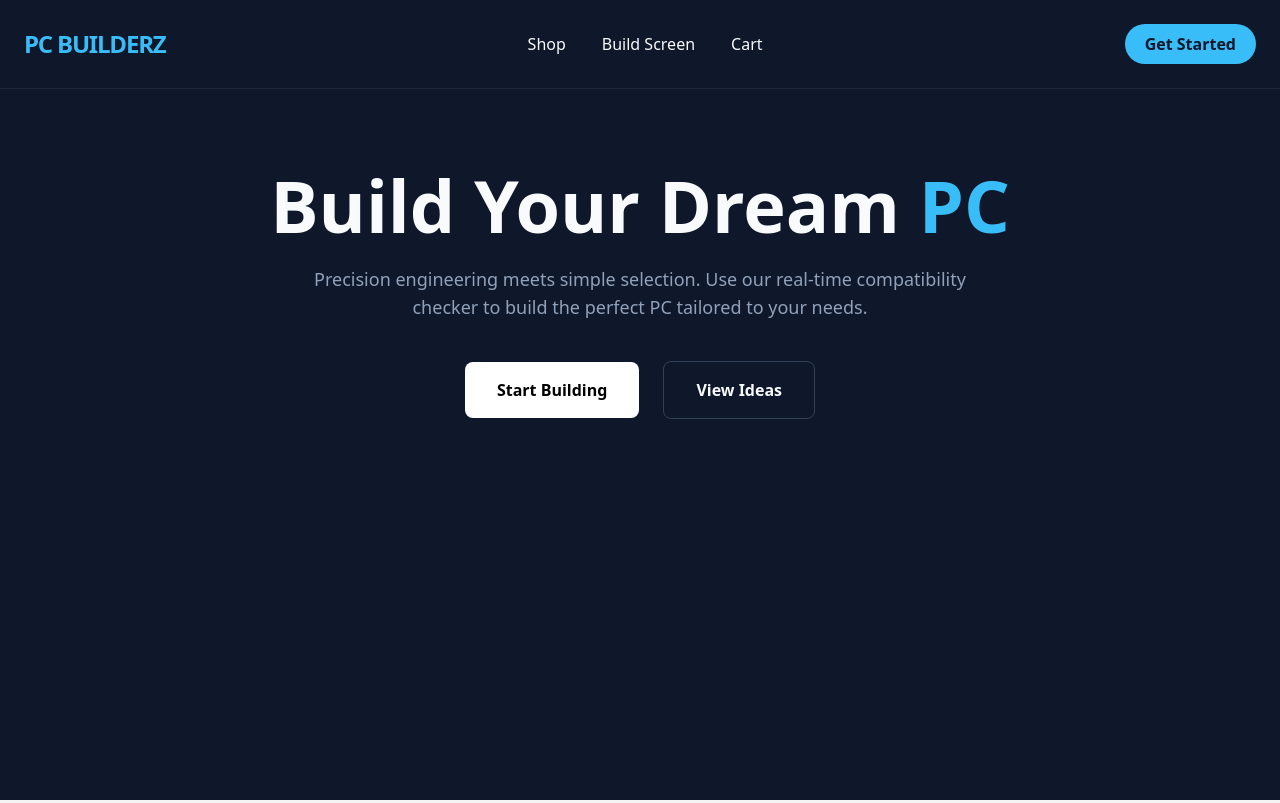
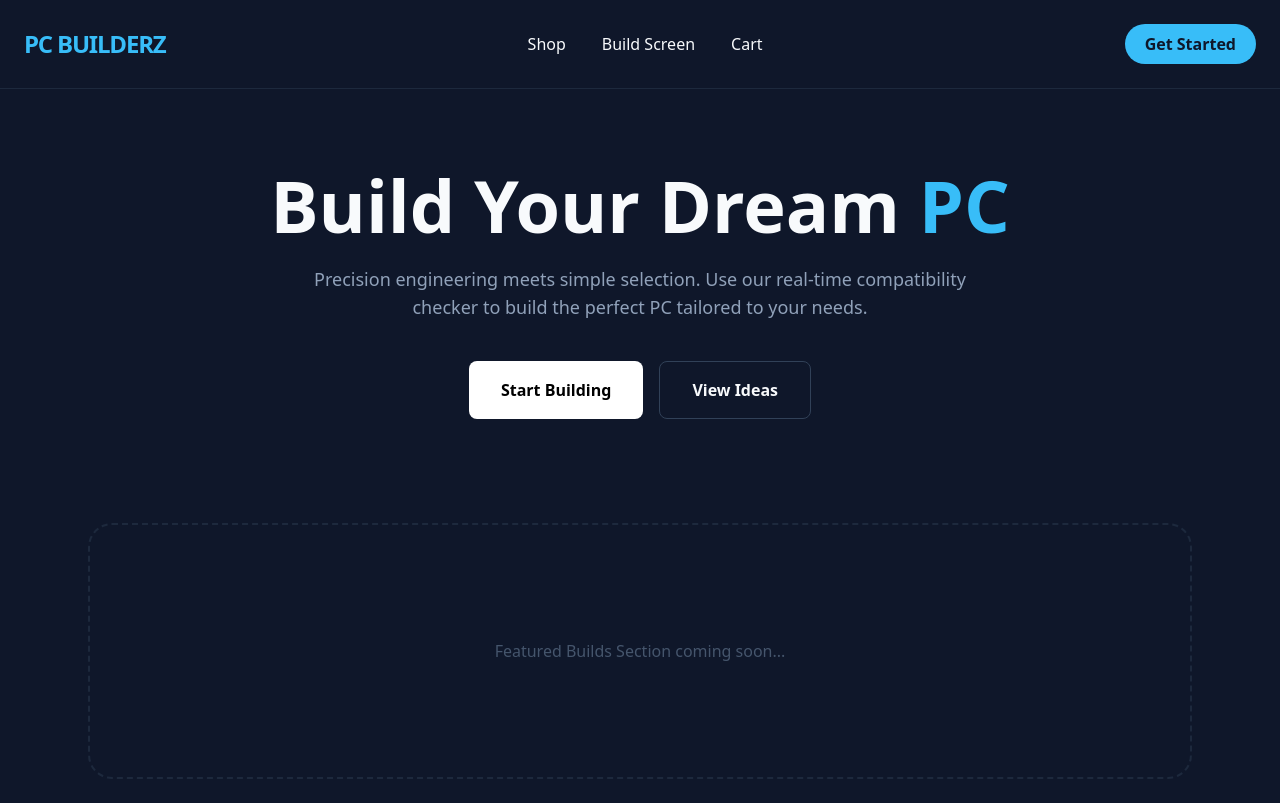
Before and after one commit to corbinreak/PC_Builderz, a React (Vite) app in the folder pc-builderz/: page / in a window 1280 px wide. Built offline with nearby package versions, Linux system fonts and the light colour scheme.

Commit message:
added the placeholder forgot to hit save

```diff
--- a/pc-builderz/src/App.jsx
+++ b/pc-builderz/src/App.jsx
@@ -27,18 +27,22 @@ function App() {
           Precision engineering meets simple selection. Use our real-time compatibility
           checker to build the perfect PC tailored to your needs.
         </p>
-        <div calssName="flex justify-center space-x-4">
+        <div className="flex justify-center space-x-4">
           <button className="bg-white text-black px-8 py-4 rounded-lg font-bold hover:bg-slate-200">
             Start Building
           </button>
-          <button className="border border-slate-700 ml-6 px-8 py-4 rounded-lg font-bold hover:bg-slate-800">
+          <button className="border border-slate-700 px-8 py-4 rounded-lg font-bold hover:bg-slate-800">
             View Ideas
           </button>
         </div>
       </header>
 
       {/* PLACEHOLDER FOR NEXT STEPS */}
-
+      <main className="max-w-6xl mx-auto p-6">
+        <div className="h-64 border-2 border-dashed border-slate-800 rounded-3xl flex items-center justify-center text-slate-600">
+              Featured Builds Section coming soon...
+          </div>
+      </main>
 
     </div>
   )
```
